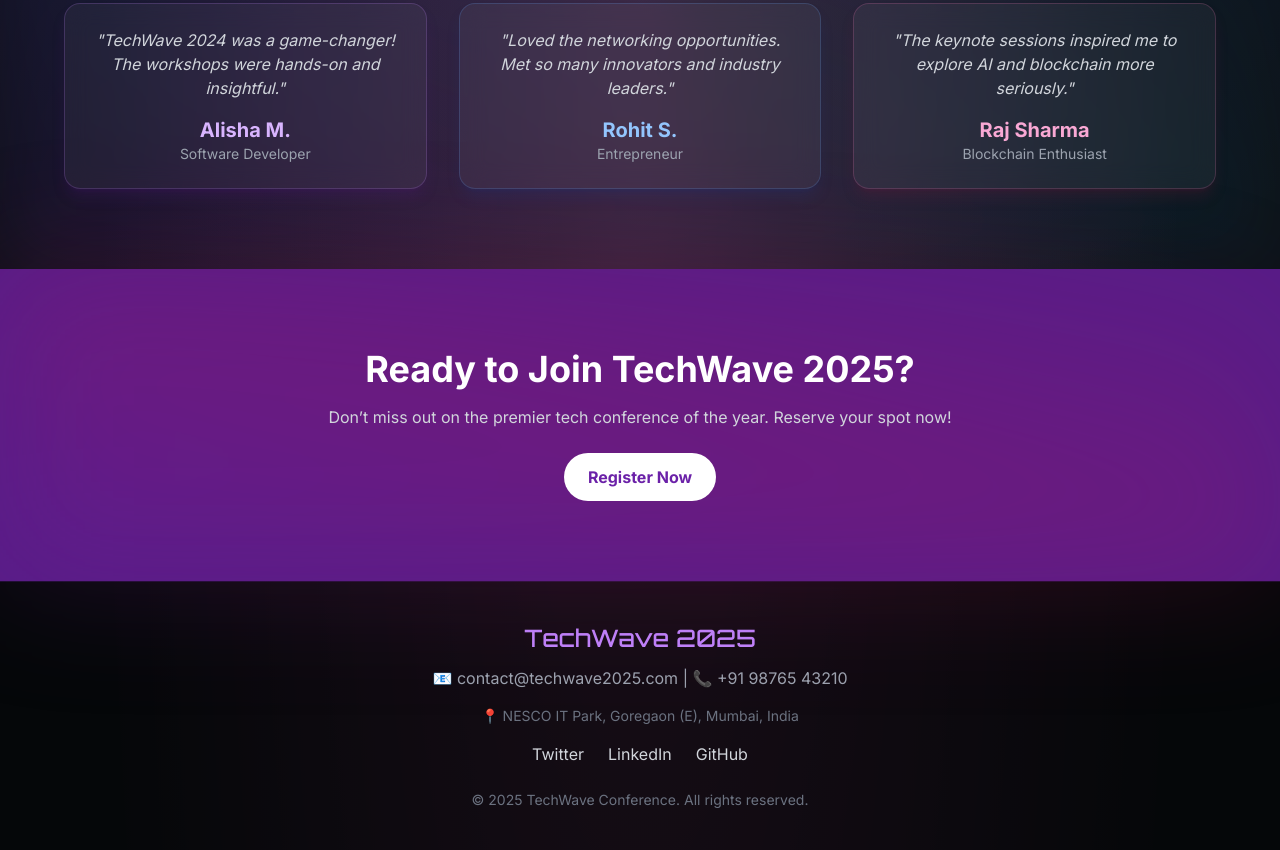
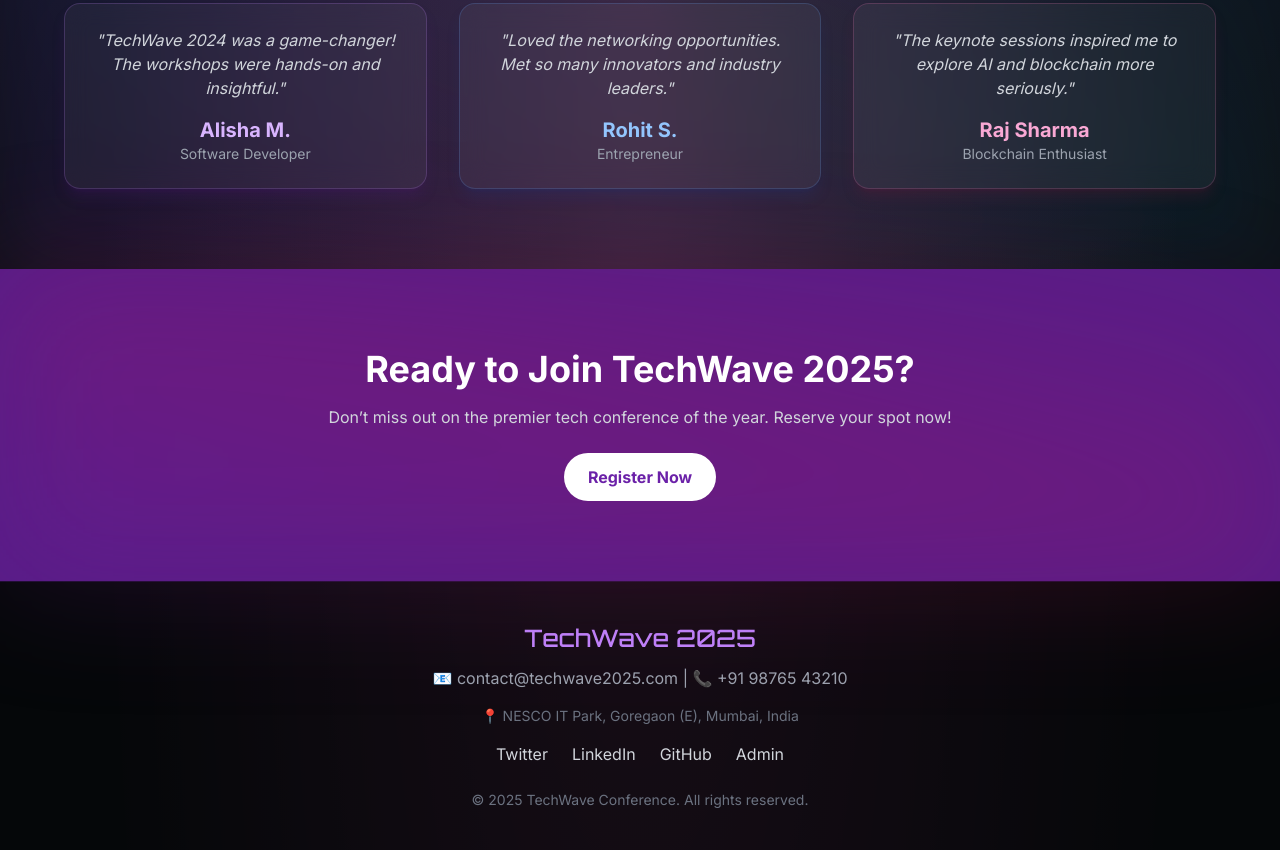
Before and after one commit to nancysangani/techwave-2025, a website: page index.html in a window 1280 px wide. Shown: the part 3419-4269 px from the top of the page. Drawn offline with nearby package versions, Linux system fonts and the light colour scheme.

Commit message:
Add admin link to footer for easy access to dashboard

```diff
--- a/index.html
+++ b/index.html
@@ -346,6 +346,7 @@
                     class="hover:text-purple-400 transition">LinkedIn</a>
                 <a href="https://github.com/nancysangani" target="_blank"
                     class="hover:text-purple-400 transition">GitHub</a>
+                <a href="./techwave-admin/dashboard.html" class="hover:text-purple-400 transition">Admin</a>
             </div>
             <p class="mt-6 text-gray-500 text-sm">© 2025 TechWave Conference. All rights reserved.</p>
         </div>
```
